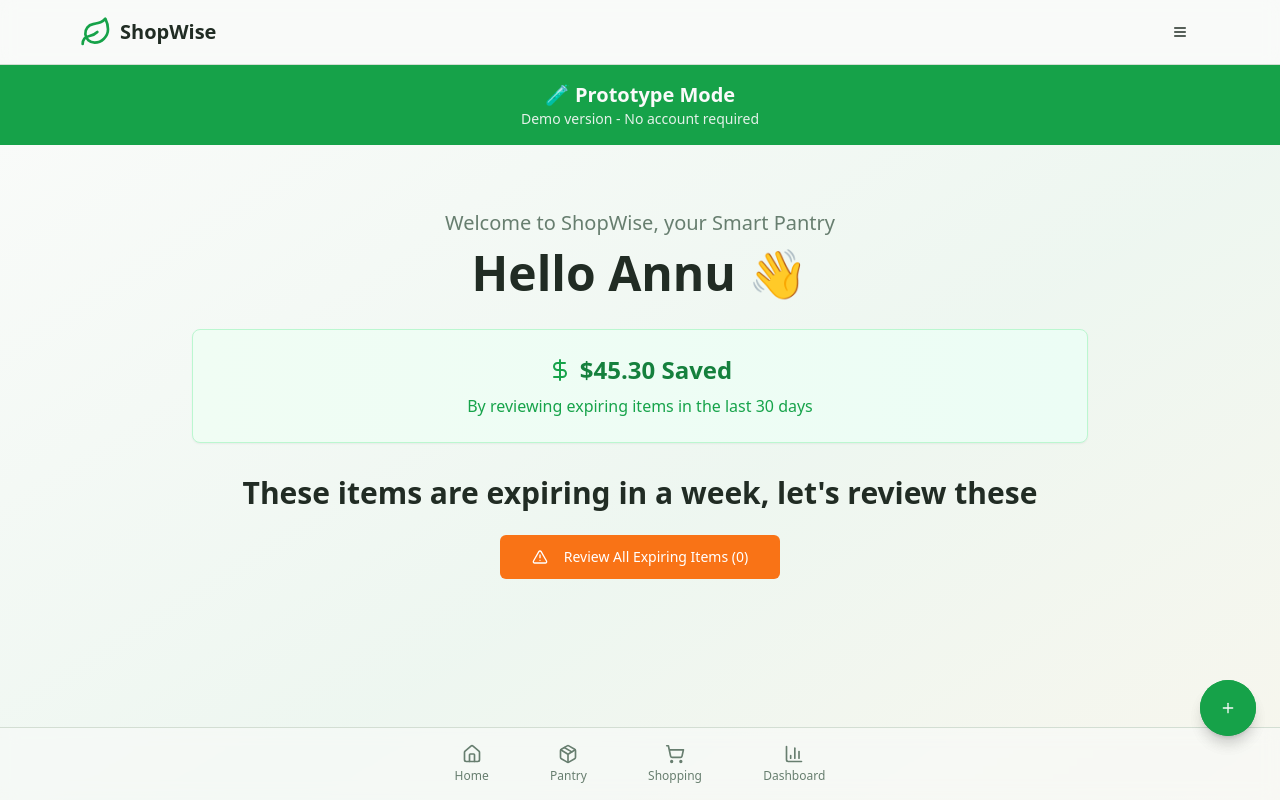
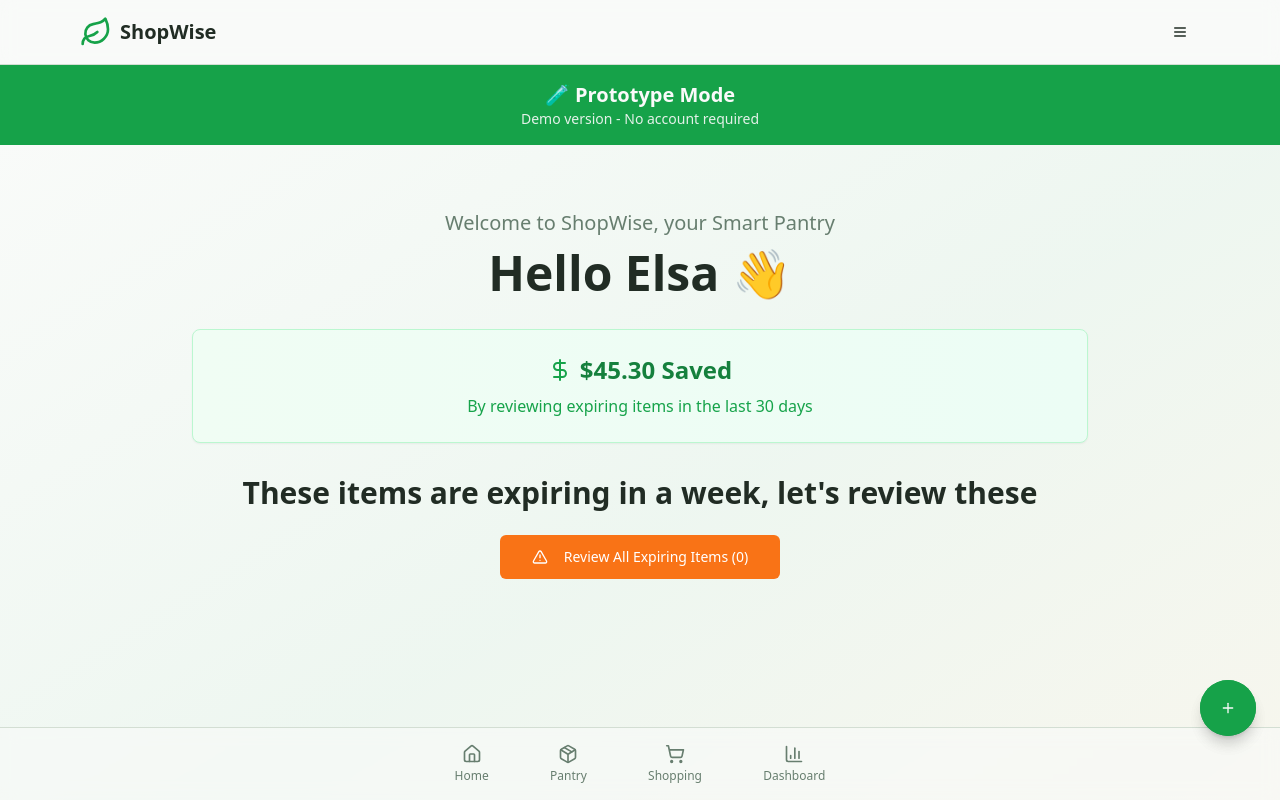
Before and after one commit to Annu113/shop-wise-v0, a React (Vite) app: page /prototype in a window 1280 px wide. Shown: the top 800 px of the page. Built offline with nearby package versions, Linux system fonts and the light colour scheme.

Commit message:
Update mock username
Changed the mock username from "Annu" to "Elsa".

```diff
--- a/src/components/Hero.tsx
+++ b/src/components/Hero.tsx
@@ -27,7 +27,7 @@ export const Hero = () => {
             Welcome to ShopWise, your Smart Pantry
           </p>
           <h1 className="text-3xl md:text-4xl lg:text-5xl font-bold text-foreground">
-            Hello Annu 👋
+            Hello Elsa 👋
           </h1>
         </div>
 
```
